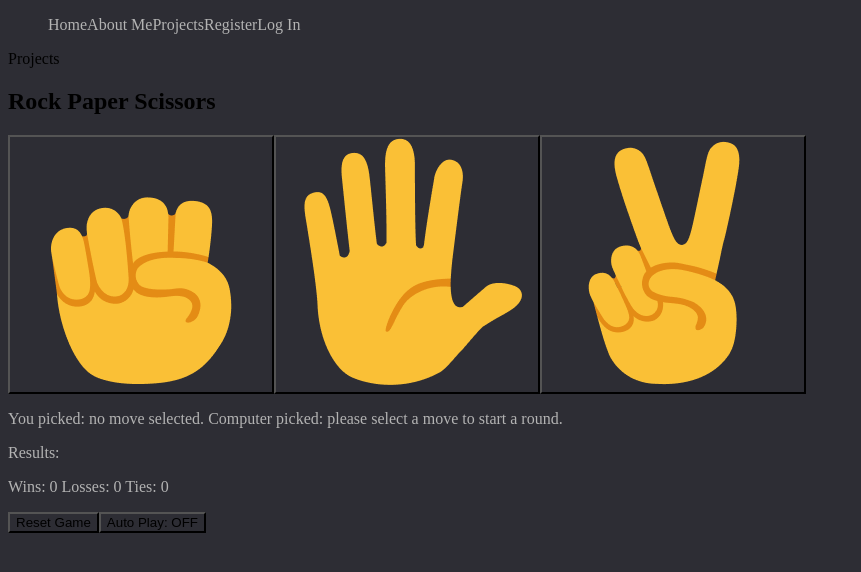
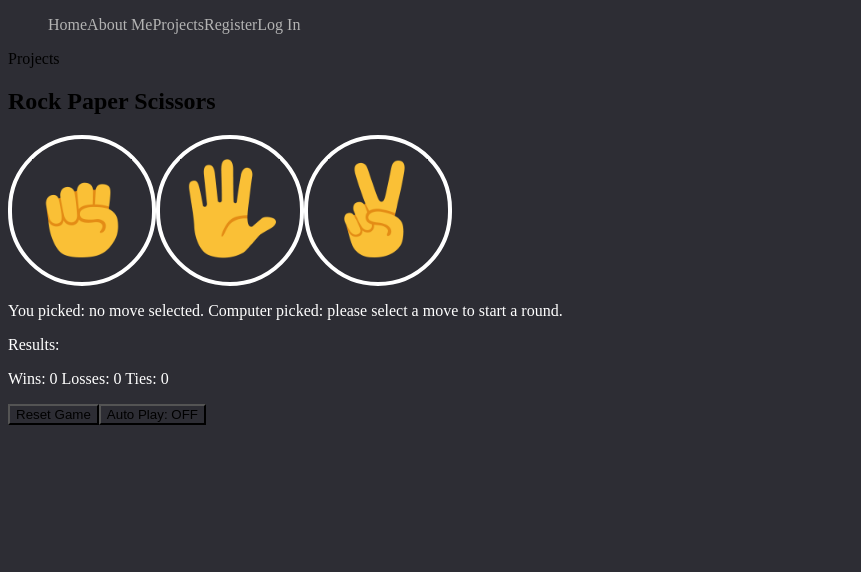
Before and after one commit to danieljsimon33/portfolio-project, a React (Vite) app in the folder frontend/: page /projects in a window 1280 px wide. Shown: the top 572 px of the page, without its empty margins (0-861 px from the left). Built offline with nearby package versions, Linux system fonts and the light colour scheme.

Commit message:
classNames and image formatting added

```diff
--- a/frontend/src/components/projects/rock-paper-scissors/RockPaperScissors.css
+++ b/frontend/src/components/projects/rock-paper-scissors/RockPaperScissors.css
@@ -0,0 +1,19 @@
+.rps-move-image {
+  width: 100px;
+}
+
+.rps-results-image {
+  width: 75px;
+}
+
+.rps-move-button {
+  background: none;
+  border: 4px solid white;
+  border-radius: 100px;
+  padding: 20px;
+  cursor: pointer;
+}
+
+.rps-info {
+  color: white;
+}
--- a/frontend/src/components/projects/rock-paper-scissors/RockPaperScissors.jsx
+++ b/frontend/src/components/projects/rock-paper-scissors/RockPaperScissors.jsx
@@ -1,4 +1,6 @@
 import { useState } from "react";
+
+import "./RockPaperScissors.css";
 
 export default function RockPaperScissors() {
   const [gameStats, setGameStats] = useState({
@@ -21,26 +23,39 @@ export default function RockPaperScissors() {
       <h2>Rock Paper Scissors</h2>
 
       <div className="game-board">
-        <button className="rock-button">
-          <img src="rps-images/rock-emoji.png" alt="rock" />
+        <button className="rps-move-button">
+          <img
+            src="rps-images/rock-emoji.png"
+            alt="rock"
+            className="rps-move-image"
+          />
         </button>
 
-        <button className="paper-button">
-          <img src="rps-images/paper-emoji.png" alt="paper" />
+        <button className="rps-move-button">
+          <img
+            src="rps-images/paper-emoji.png"
+            alt="paper"
+            className="rps-move-image"
+          />
         </button>
 
-        <button className="scissors-button">
-          <img src="rps-images/scissors-emoji.png" alt="scissors" />
+        <button className="rps-move-button">
+          <img
+            src="rps-images/scissors-emoji.png"
+            alt="scissors"
+            className="rps-move-image"
+          />
         </button>
       </div>
 
       <div className="results-board">
-        <p className="picks">
+        <p className="rps-info">
           You picked:
           {gameStatsText.playerMoveText ? (
             <img
               src={`rps-images/${gameStatsText.playerMoveText}-emoji.png`}
               alt="player move"
+              className="rps-results-image"
             />
           ) : (
             " no move selected. "
@@ -50,12 +65,14 @@ export default function RockPaperScissors() {
             <img
               src={`rps-images/${gameStatsText.computerMoveText}-emoji.png`}
               alt="computer move"
+              className="rps-results-image"
             />
           ) : (
             " please select a move to start a round."
           )}
         </p>
-        <p className="results">
+
+        <p className="rps-info">
           Results:
           {gameStats.gameResult === null
             ? ""
@@ -65,7 +82,8 @@ export default function RockPaperScissors() {
             ? "you lost"
             : "tie"}
         </p>
-        <p className="scores">
+
+        <p className="rps-info">
           Wins: {gameStats.scores.wins} Losses: {gameStats.scores.losses} Ties:{" "}
           {gameStats.scores.ties}
         </p>
```
